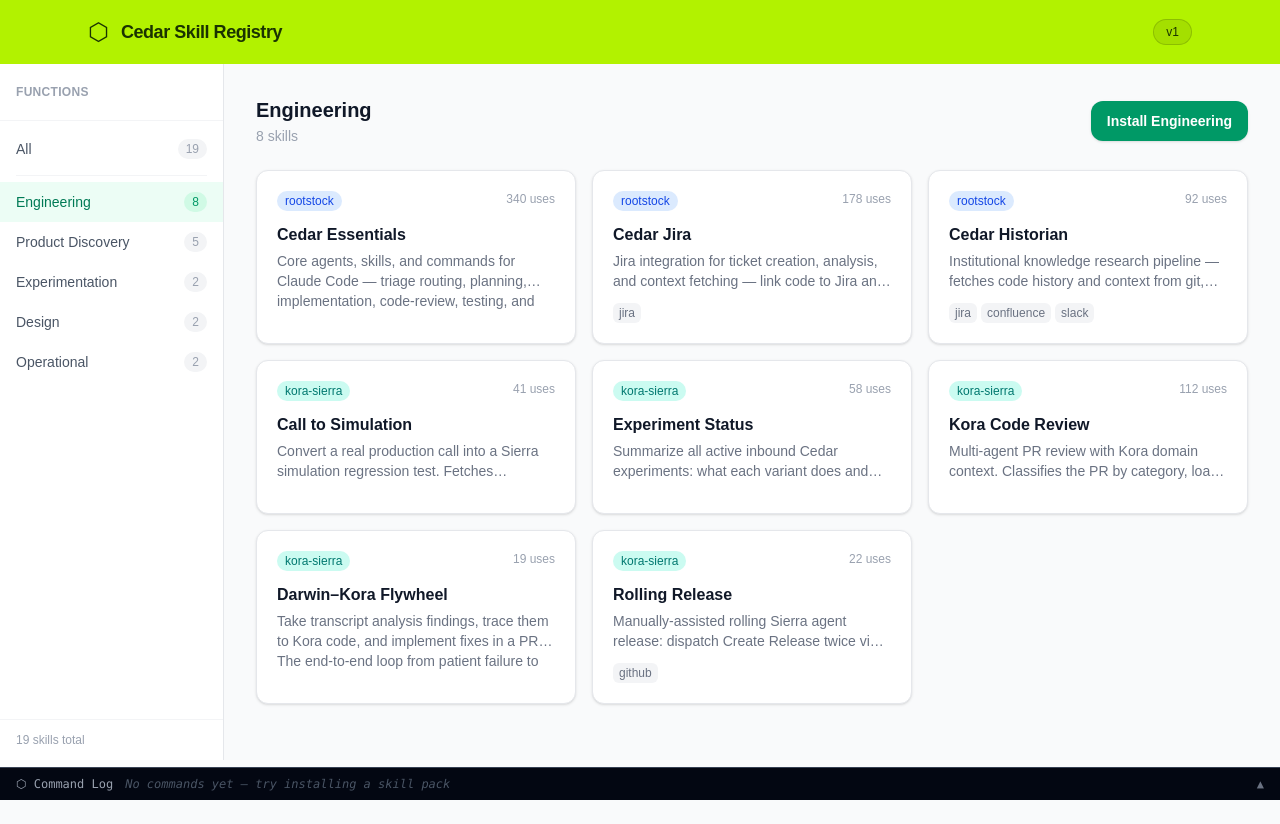
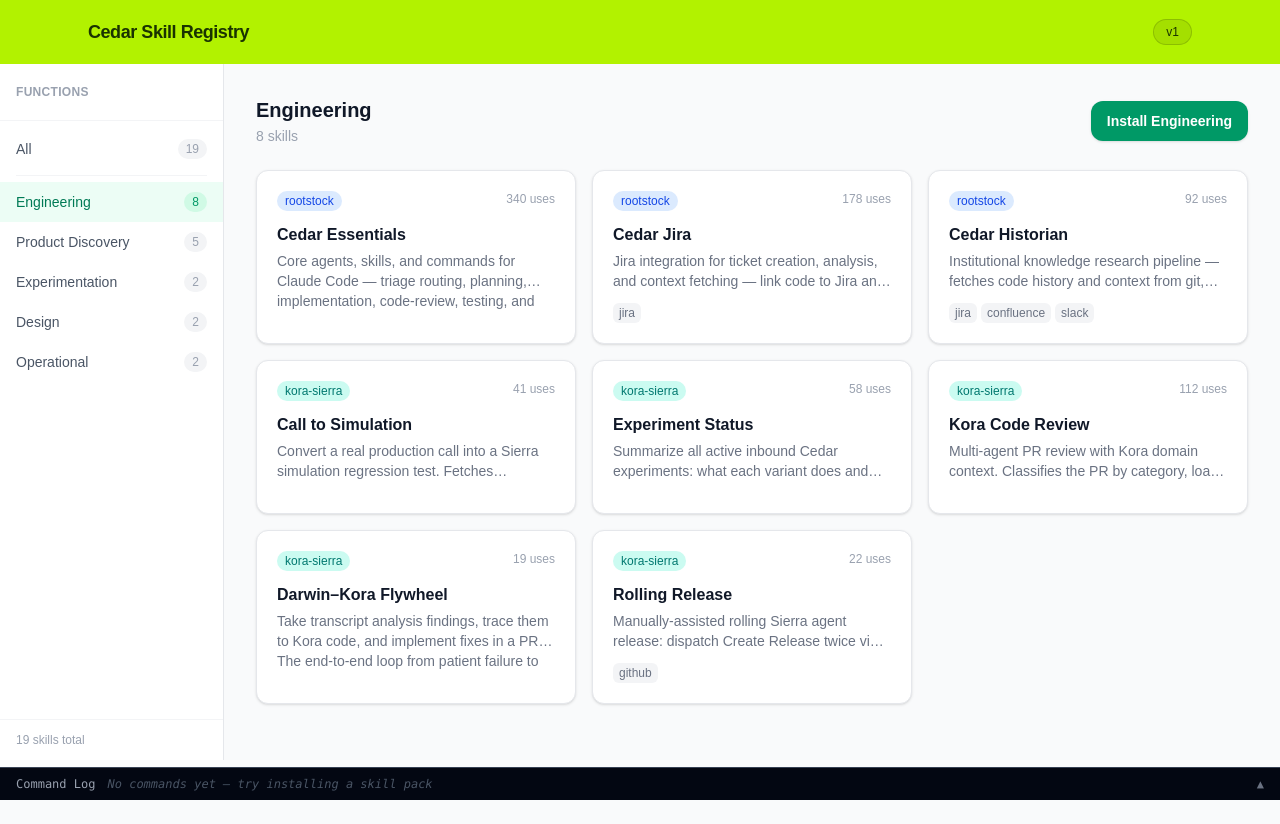
Before and after one commit to tclose-cedar/cedar-skill-registry-v1, a Next.js app: page / in a window 1280 px wide. Built offline with nearby package versions, Linux system fonts and the light colour scheme.

Commit message:
Remove hexagon unicode character from nav and command log
Co-Authored-By: Claude Sonnet 4.6 <noreply@anthropic.com>

```diff
--- a/components/CommandLog.tsx
+++ b/components/CommandLog.tsx
@@ -33,7 +33,7 @@ export default function CommandLog() {
         className="flex w-full items-center justify-between px-4 py-2 hover:bg-gray-900 transition-colors"
       >
         <div className="flex items-center gap-3">
-          <span className="text-gray-400">⬡ Command Log</span>
+          <span className="text-gray-400">Command Log</span>
           {log.length > 0 && (
             <span className="rounded bg-gray-800 px-2 py-0.5 text-gray-300">
               {log.length} call{log.length !== 1 ? 's' : ''}
--- a/components/Nav.tsx
+++ b/components/Nav.tsx
@@ -5,7 +5,6 @@ export default function Nav() {
     <header style={{ backgroundColor: '#b2f200' }}>
       <div className="max-w-6xl mx-auto px-6 h-16 flex items-center justify-between">
         <Link href="/" className="flex items-center gap-3">
-          <span style={{ color: '#1a3300' }} className="text-2xl leading-none">⬡</span>
           <span style={{ color: '#1a3300' }} className="font-bold text-lg tracking-tight">
             Cedar Skill Registry
           </span>
```
